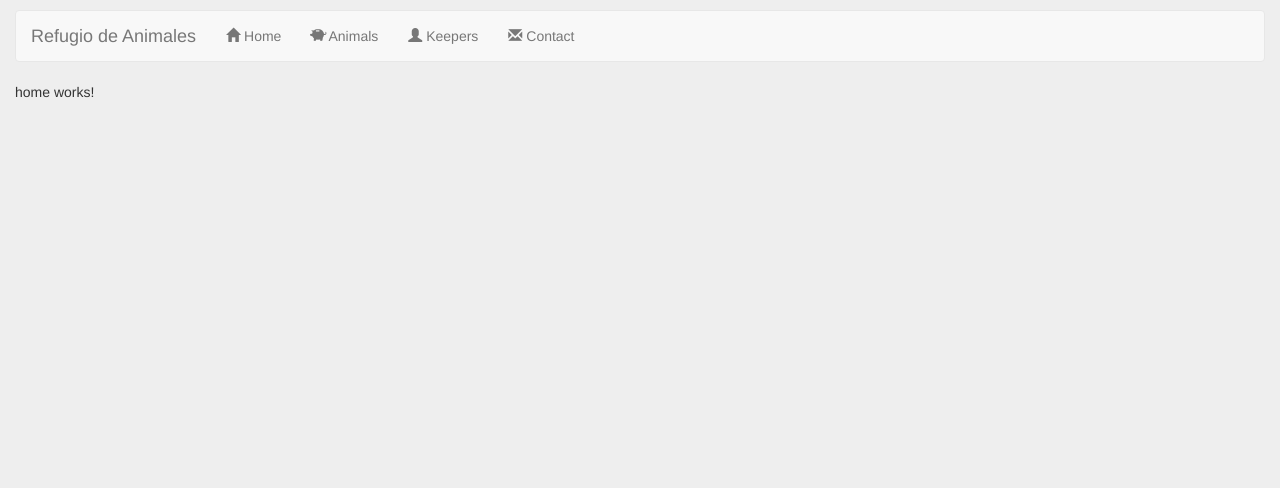
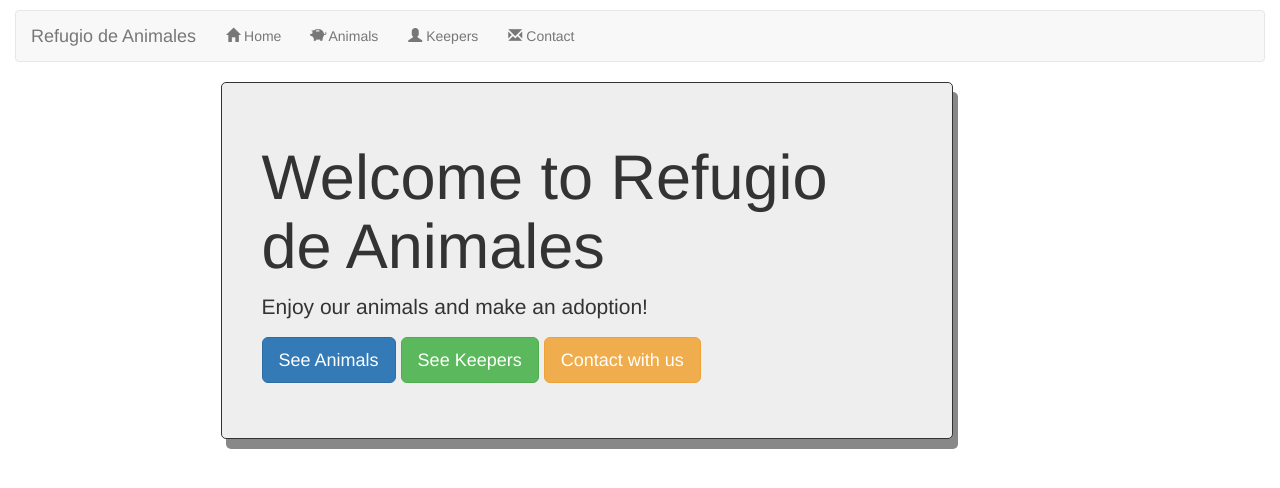
Before and after one commit to jestevezsoarez/refugio-animales-frontend, an Angular app: page /home in a window 1280 px wide. Shown: the top 488 px of the page. Built offline with nearby package versions, Linux system fonts and the light colour scheme.

Commit message:
jumbotron del home, maquetado con sombras y otros estilos css3

```diff
--- a/src/app/components/home/home.component.html
+++ b/src/app/components/home/home.component.html
@@ -1 +1,11 @@
-<p>home works!</p>
+<div class="col-lg-8 col-lg-offset-2">
+    <div class="jumbotron">
+        <h1>{{ title }}</h1>
+        <p>Enjoy our animals and make an adoption!</p>
+        <p>
+            <a class="btn btn-primary btn-lg btn-home" role="button" [routerLink]="['/animals']">See Animals</a>
+            <a class="btn btn-success btn-lg btn-home" role="button" [routerLink]="['/keepers']">See Keepers</a>
+            <a class="btn btn-warning btn-lg btn-home" role="button" [routerLink]="['/contact']">Contact with us</a>
+        </p>
+    </div>
+</div>
--- a/src/app/components/home/home.component.ts
+++ b/src/app/components/home/home.component.ts
@@ -6,6 +6,8 @@ import { Component, OnInit } from '@angular/core';
 })
 export class HomeComponent implements OnInit {
 
+  title: string = 'Welcome to Refugio de Animales';
+
   constructor() { }
 
   ngOnInit(): void {
--- a/src/styles.css
+++ b/src/styles.css
@@ -1,7 +1,18 @@
-body {
+/* body {
     background-color: #eee;
-}
+} */
 
 .navigation.col-lg-12 {
     margin-top: 10px;
 }
+
+.jumbotron {
+    padding: 40px;
+    border-radius: 5px;
+    border: 1px solid;
+    box-shadow: 5px 10px #888888;
+}
+
+.btn-home {
+    margin-right: 5px;
+}
```
